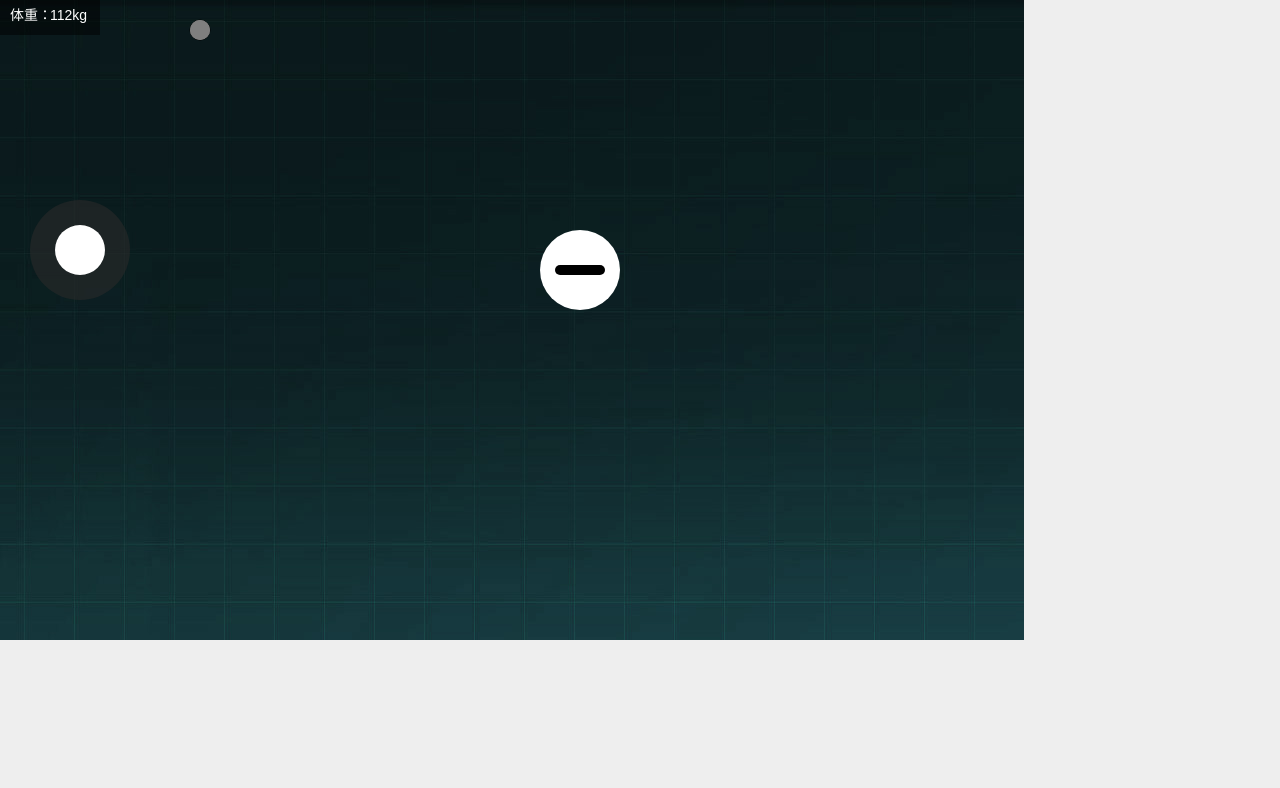
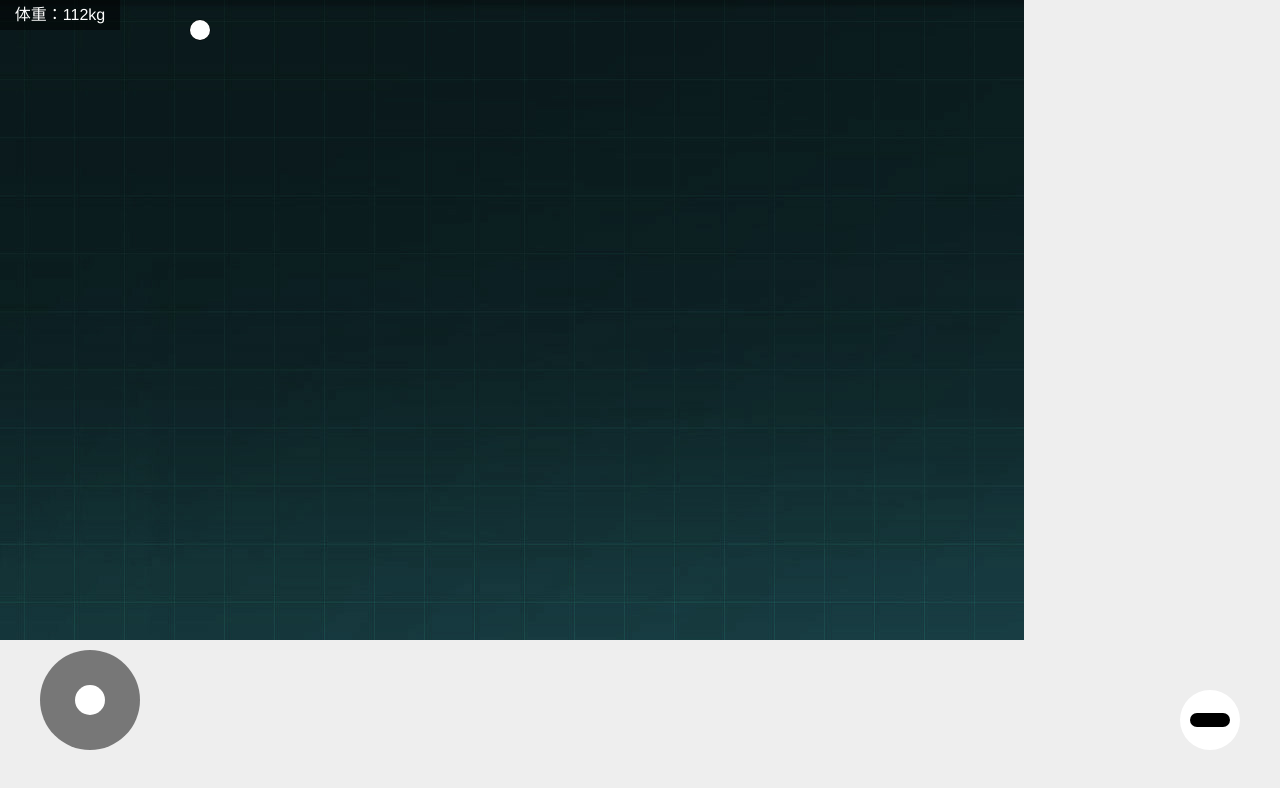
Before and after one commit to Kkkat/superpop, a website built with webpack: page dist/index.html in a window 1280 px wide. Built offline with nearby package versions, Linux system fonts and the light colour scheme; some packages are replaced by stand-ins of ours.

Commit message:
add game control panel

```diff
--- a/src/index.css
+++ b/src/index.css
@@ -6,3 +6,70 @@ body{
 canvas {
 	background-image: url("img/bg.jpg");
 }
+
+.weight-panel {
+	width: 120px;
+	height: 30px;
+
+	font-size: 16px;
+	color: #fff;
+	line-height: 30px;
+	text-align: center;
+	background-color: rgba(0, 0, 0, 0.5);
+
+	position: fixed;
+	top: 0;
+	left: 0;
+}
+
+.control-panel {
+	width: 100px;
+	height: 100px;
+	border-radius: 100%;
+
+	background: rgba(0, 0, 0, 0.5);
+
+	position: fixed;
+	bottom: 50px;
+	left: 40px;
+}
+
+.control-panel .direction-control {
+	width: 30px;
+	height: 30px;
+	border-radius: 100%;
+
+	background: rgba(255, 255, 255, 1);
+
+	position: absolute;
+	left: 50%;
+	margin-left: -15px;
+	top: 50%;
+	margin-top: -15px;
+}
+
+.division {
+	width: 60px;
+	height: 60px;
+	border-radius: 100%;
+
+	background: #fff;
+
+	position: fixed;
+	right: 40px;
+	bottom: 50px;
+}
+
+.division span {
+	width: 40px;
+	height: 14px;
+	border-radius: 20px;
+
+	background: #000;
+
+	position: absolute;
+	top: 50%;
+	margin-top: -7px;
+	left: 50%;
+	margin-left: -20px;
+}
--- a/src/index.js
+++ b/src/index.js
@@ -3,64 +3,6 @@ window.onload = function() {
 	if(canvas.getContext) {
 		var ctx = canvas.getContext("2d");
 		var ball = new Ball(ctx);
-		var gamePanel = new GamePanel(ctx);
-	}
-}
-
-
-// 游戏面板
-function GamePanel() {
-	this.init.apply(this, arguments);
-}
-
-GamePanel.prototype = {
-
-	init: function(ctx) {
-		this.drawText(ctx, "112kg");
-		this.drawSteeringWheel(ctx);
-		this.drawDivision(ctx);
-	},
-
-	// 左上角体重文字
-	drawText: function(ctx, text) {
-		ctx.save();
-		ctx.fillStyle = "rgba(0, 0, 0, 0.5)";
-		ctx.rect(0, 0, 100, 35);
-		ctx.fill();
-		ctx.fillStyle = "#fff";
-		ctx.font = "14px arial,microsoft yahei";
-		ctx.fillText("体重：", 10, 20);
-		ctx.fillText(text, 50, 20);
-	},
-
-	// 左下角方向盘
-	drawSteeringWheel: function(ctx) {
-		ctx.save();
-		ctx.beginPath();
-		ctx.fillStyle = "rgba(42, 42, 42, 0.6)";
-		ctx.arc(80, 250, 50, 0, Math.PI*2);
-		ctx.fill();
-		ctx.beginPath();
-		ctx.fillStyle = "rgba(255, 255, 255, 1)";
-		ctx.arc(80, 250, 25, 0, Math.PI*2);
-		ctx.fill();
-	},
-
-	// 右下角分裂
-	drawDivision: function(ctx) {
-		ctx.save();
-		ctx.beginPath();
-		ctx.fillStyle = "#fff";
-		ctx.arc(580, 270, 40, 0, Math.PI*2);
-		ctx.fill();
-		ctx.beginPath();
-
-		ctx.lineCap = "round";
-		ctx.lineWidth = 10;
-		ctx.strokeStyle = "#000";
-		ctx.moveTo(560, 270);
-		ctx.lineTo(600, 270);
-		ctx.stroke();
 	}
 }
 
```
Also changed, not shown: dist/index.html.
